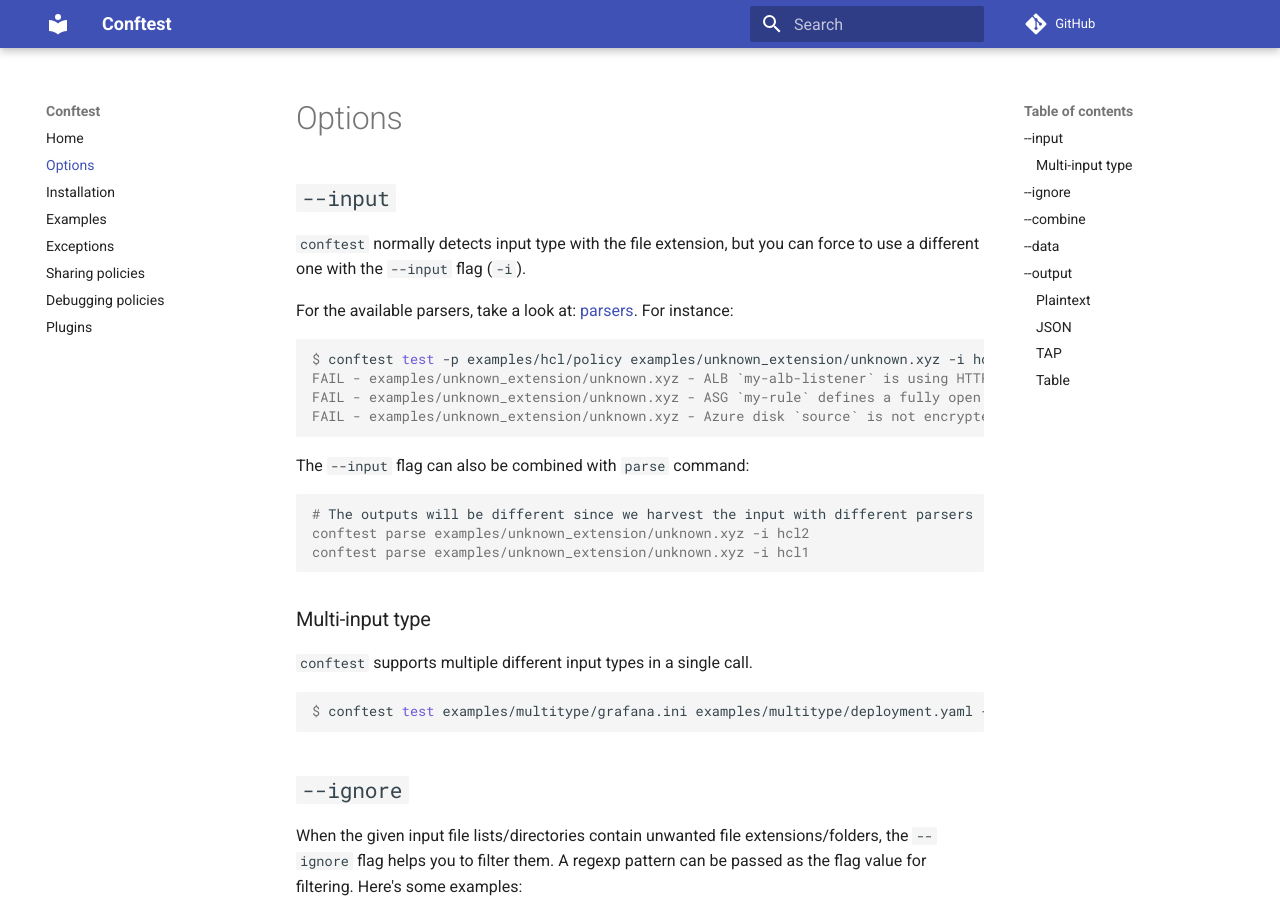
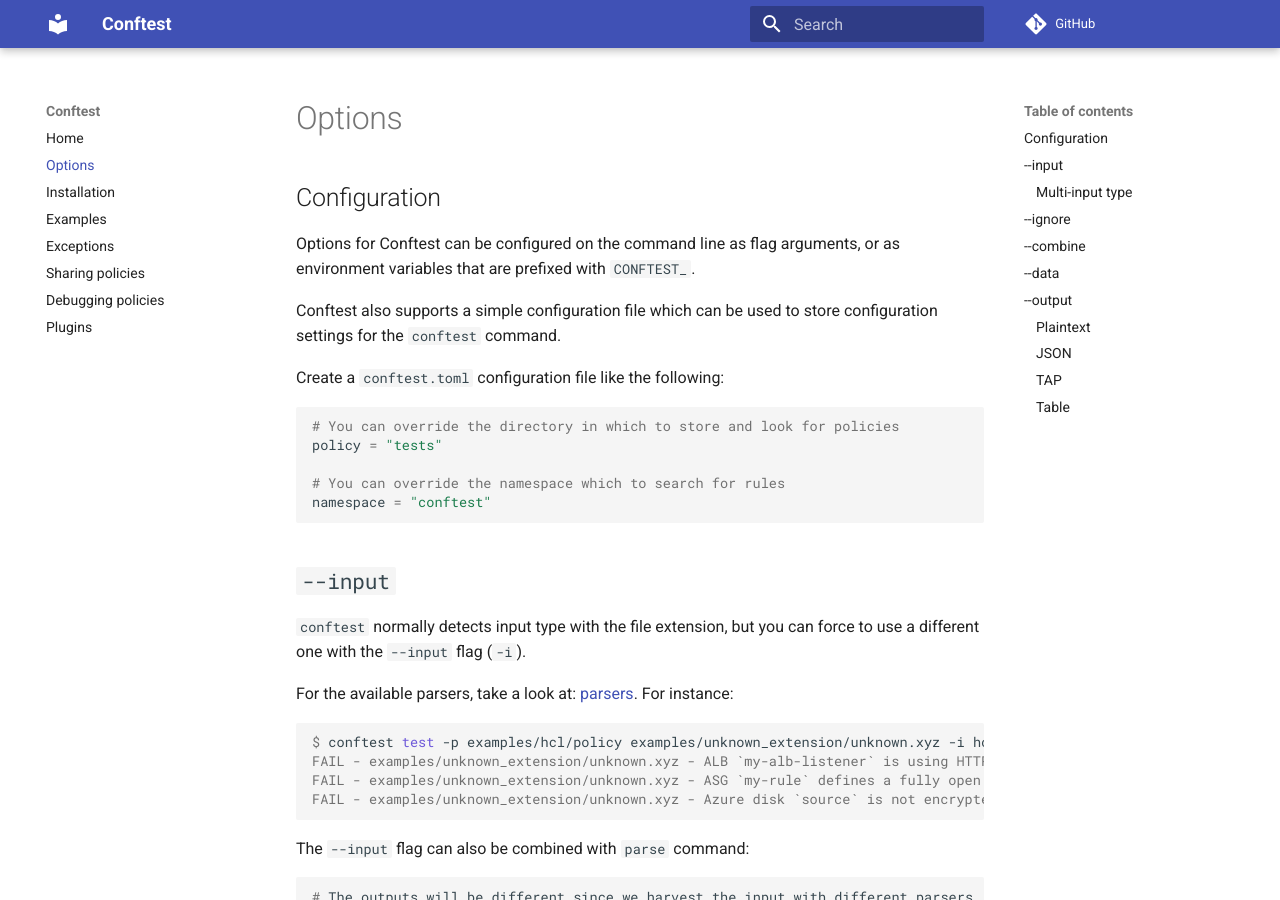
Before and after one commit to open-policy-agent/conftest, an MkDocs documentation site: the page built from docs/options.md, in a window 1280 px wide and 900 px high. Built offline with MkDocs 1.6.1 and Material for MkDocs 9.7.7, drawn with Linux system fonts in a browser that asks for light colours; comment, search, counter and statistics services are not loaded.

Commit message:
Move configuration options to options doc
Signed-off-by: John Reese <john@reese.dev>

````diff
--- a/docs/options.md
+++ b/docs/options.md
@@ -1,4 +1,20 @@
 # Options
+
+## Configuration
+
+Options for Conftest can be configured on the command line as flag arguments, or as environment variables that are prefixed with `CONFTEST_`.
+
+Conftest also supports a simple configuration file which can be used to store configuration settings for the `conftest` command.
+
+Create a `conftest.toml` configuration file like the following:
+
+```toml
+# You can override the directory in which to store and look for policies
+policy = "tests"
+
+# You can override the namespace which to search for rules
+namespace = "conftest"
+```
 
 ## `--input`
 
````
Also changed, not shown: docs/sharing.md (+0 -12 lines).
